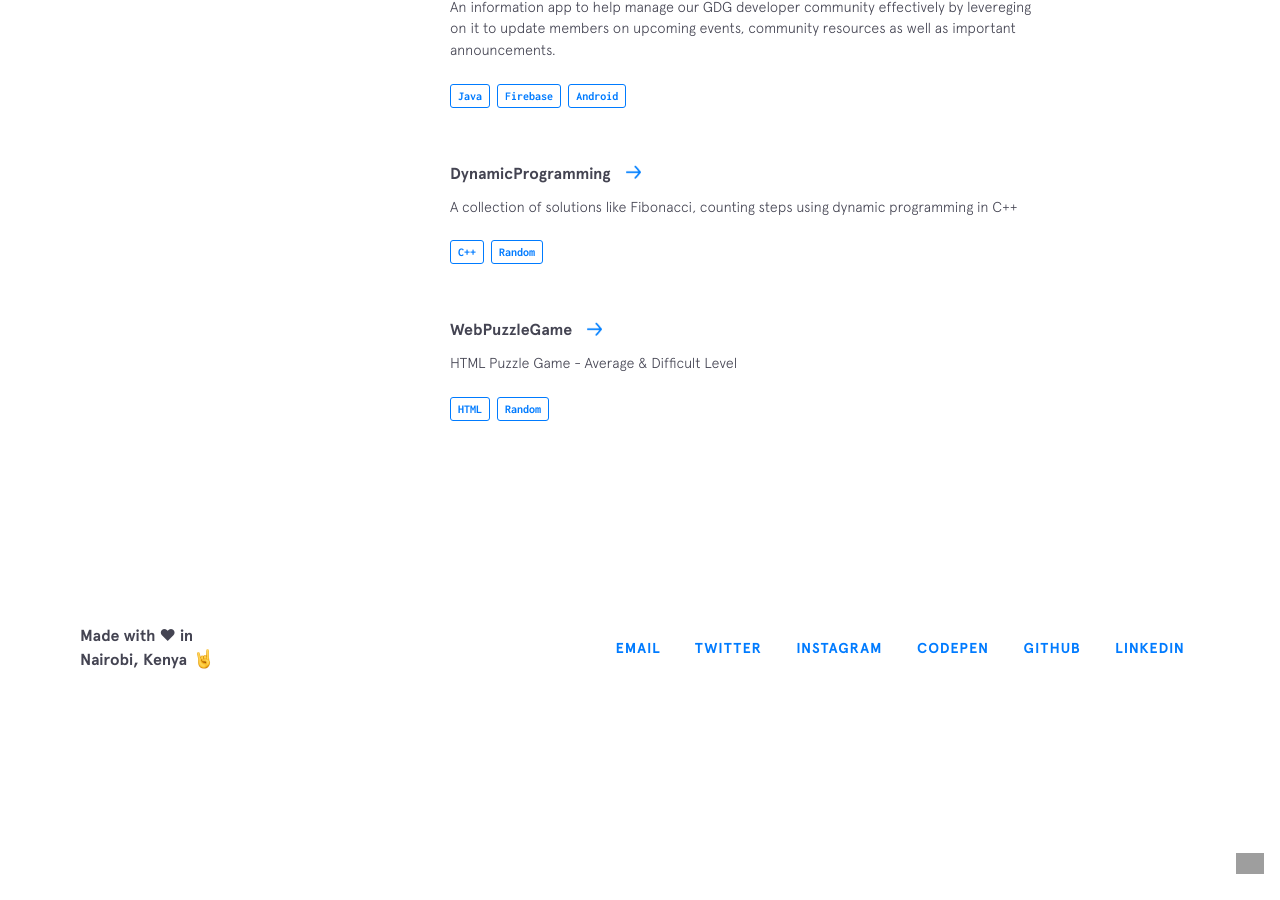
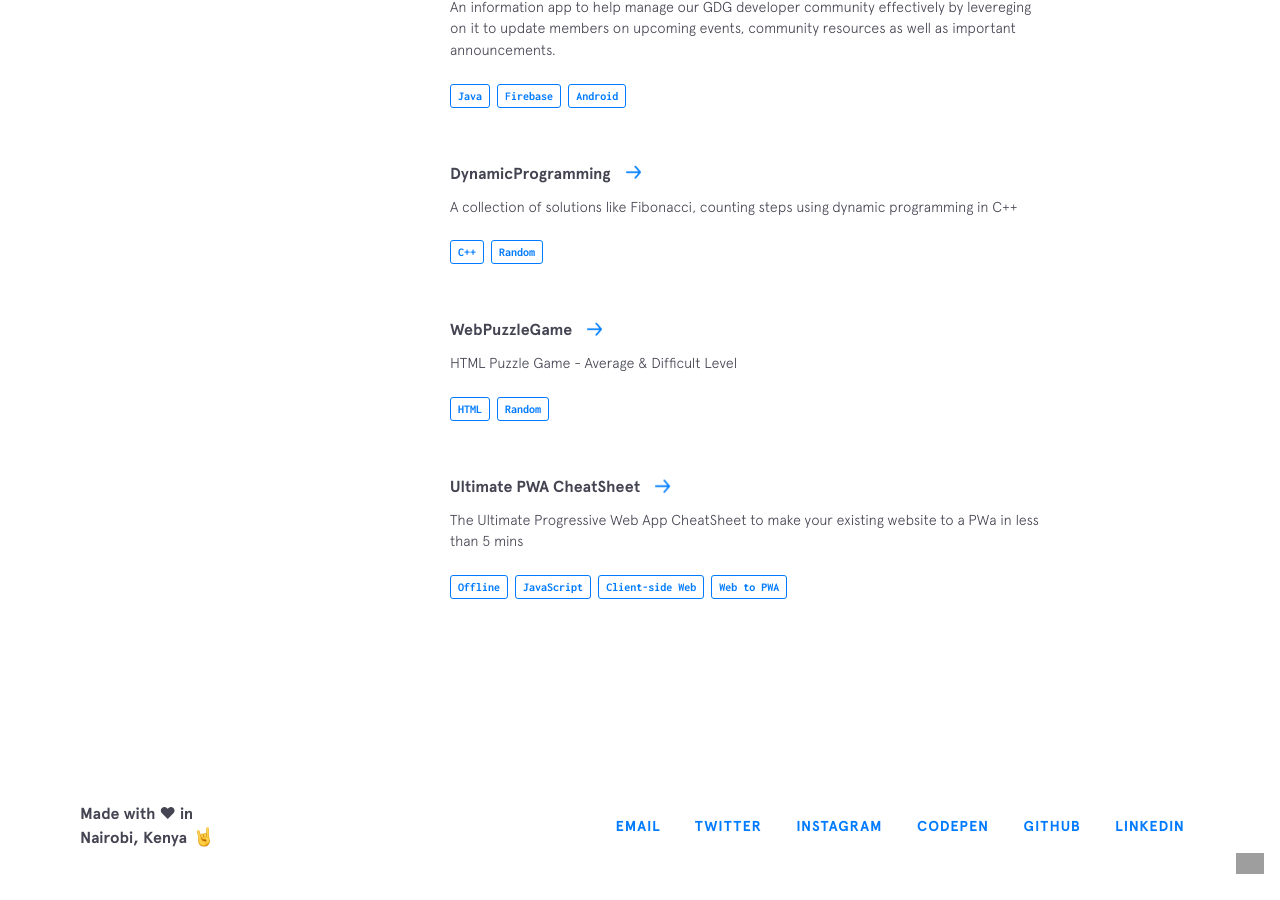
Before and after one commit to Timtech4u/timtech4u.github.io, a Jekyll site: the page built from index.html, in a window 1280 px wide and 900 px high, scrolled down 4853 px. Built offline with Jekyll 4.4.1, drawn with Linux system fonts in a browser that asks for light colours; nearby versions of some CDN libraries; grey boxes are pictures that could not be loaded.

```diff
--- a/_data/other-projects.yml
+++ b/_data/other-projects.yml
@@ -64,3 +64,13 @@
   used:
     - thing: HTML
     - thing: Random
+
+- name: Ultimate PWA CheatSheet
+  url: https://github.com/kelvinkamau/PWACheatSheet
+  code: https://github.com/kelvinkamau/PWACheatSheet
+  description:  The Ultimate Progressive Web App CheatSheet to make your existing website to a PWa in less than 5 mins
+  used:
+    - thing: Offline
+    - thing: JavaScript
+    - thing: Client-side Web
+    - thing: Web to PWA
```
